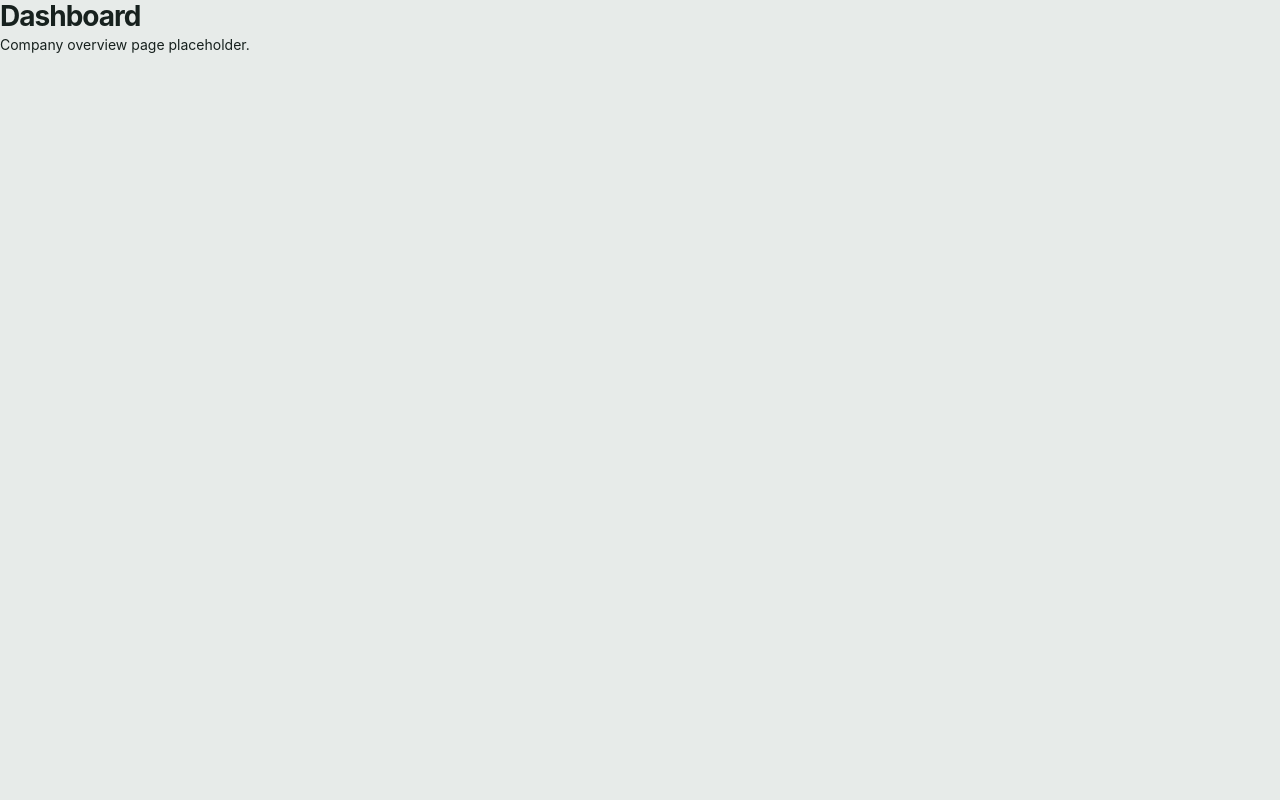
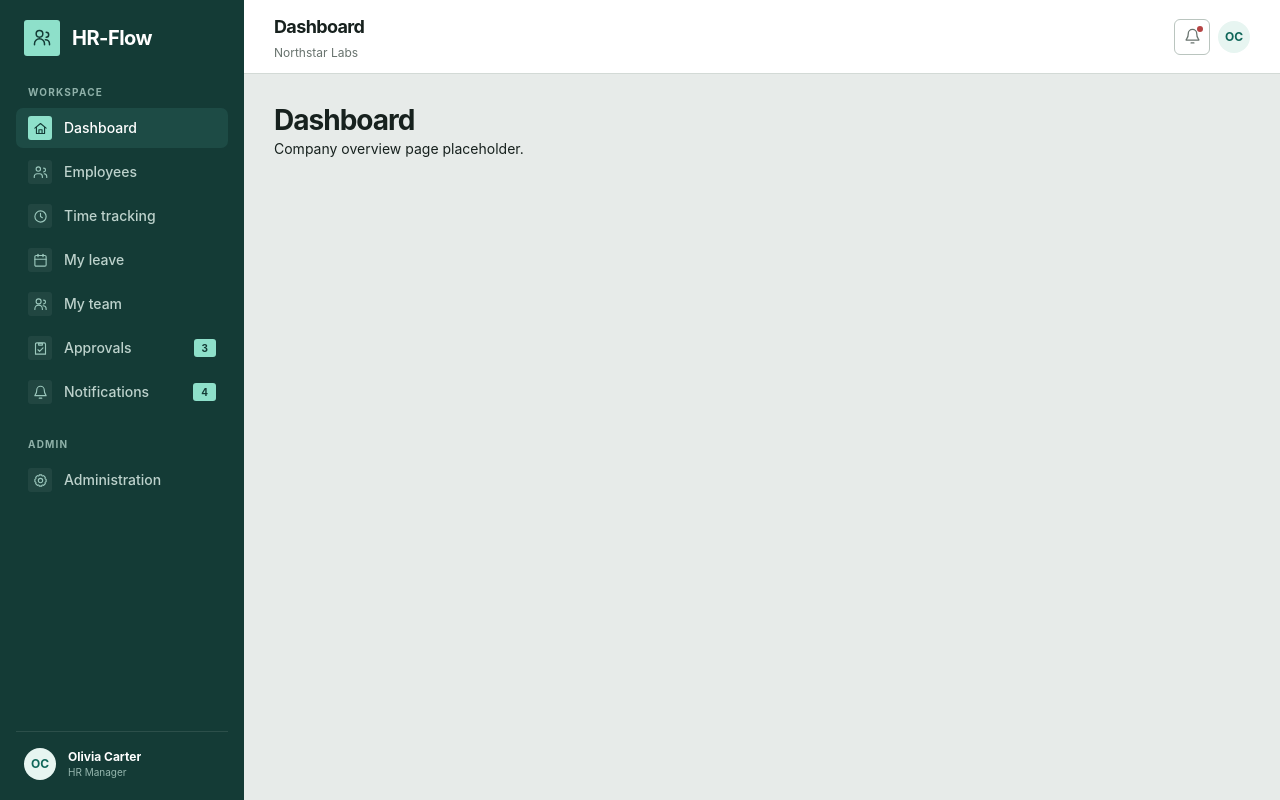
Before and after one commit to tmikulcic/HR-Flow, a Vue app: page /dashboard in a window 1280 px wide. Built offline with nearby package versions, Linux system fonts and the light colour scheme.

Commit message:
Add general components

```diff
--- a/src/components/AppIcon.vue
+++ b/src/components/AppIcon.vue
@@ -35,6 +35,7 @@ const iconPaths = {
   ],
   inbox: ['M4 5h16v14H4z', 'M4 14h4l2 3h4l2-3h4'],
   close: ['M6 6l12 12', 'M18 6 6 18'],
+  menu: ['M4 7h16', 'M4 12h16', 'M4 17h16'],
 }
 
 const props = defineProps({
@@ -42,7 +43,19 @@ const props = defineProps({
     type: String,
     required: true,
     validator: (value) =>
-      ['home', 'employees', 'clock', 'calendar', 'team', 'approvals', 'bell', 'settings', 'inbox', 'close'].includes(value),
+      [
+        'home',
+        'employees',
+        'clock',
+        'calendar',
+        'team',
+        'approvals',
+        'bell',
+        'settings',
+        'inbox',
+        'close',
+        'menu',
+      ].includes(value),
   },
   size: {
     type: [Number, String],
--- /dev/null
+++ b/src/components/AppSidebar.vue
@@ -0,0 +1,133 @@
+<script setup>
+import AppIcon from './AppIcon.vue'
+import Avatar from './Avatar.vue'
+import BrandLogo from './BrandLogo.vue'
+
+defineProps({
+  open: Boolean,
+})
+
+const emit = defineEmits(['close', 'navigate'])
+
+const workspaceItems = [
+  { label: 'Dashboard', to: '/dashboard', icon: 'home' },
+  { label: 'Employees', to: '/employees', icon: 'employees' },
+  { label: 'Time tracking', to: '/time-tracking', icon: 'clock' },
+  { label: 'My leave', to: '/leave-requests', icon: 'calendar' },
+  { label: 'My team', to: '/team', icon: 'team' },
+  { label: 'Approvals', to: '/approvals', icon: 'approvals', badge: 3 },
+  { label: 'Notifications', to: '/notifications', icon: 'bell', badge: 4 },
+]
+
+const administrationItems = [
+  { label: 'Administration', to: '/administration', icon: 'settings' },
+]
+
+function handleNavigation(event, navigate) {
+  navigate(event)
+  emit('navigate')
+}
+</script>
+
+<template>
+  <aside
+    :class="[
+      'fixed inset-y-0 left-0 z-40 flex w-[244px] flex-col bg-sidebar px-4 py-5 text-white transition-transform duration-200',
+      'lg:static lg:translate-x-0',
+      open ? 'translate-x-0' : '-translate-x-full',
+    ]"
+    aria-label="Primary navigation"
+  >
+    <div class="flex items-center justify-between px-2 pb-7">
+      <BrandLogo />
+      <button
+        type="button"
+        class="grid size-8 place-items-center rounded-control text-[#bdd2cc] hover:bg-white/10 hover:text-white lg:hidden"
+        aria-label="Close navigation"
+        @click="emit('close')"
+      >
+        <AppIcon name="close" :size="18" />
+      </button>
+    </div>
+
+    <nav class="grid gap-6">
+      <div>
+        <p class="mb-2 px-3 text-[10px] font-bold uppercase tracking-[0.12em] text-[#8fb1a9]">
+          Workspace
+        </p>
+        <ul class="grid gap-1">
+          <li v-for="item in workspaceItems" :key="item.to">
+            <RouterLink v-slot="{ href, navigate, isActive }" :to="item.to" custom>
+              <a
+                :href="href"
+                :class="[
+                  'flex min-h-10 items-center gap-3 rounded-nav px-3 py-2 text-sm font-medium transition-colors',
+                  isActive
+                    ? 'bg-sidebar-active text-white'
+                    : 'text-[#bdd2cc] hover:bg-white/7 hover:text-white',
+                ]"
+                @click="handleNavigation($event, navigate)"
+              >
+                <span
+                  :class="[
+                    'grid size-6 shrink-0 place-items-center rounded-badge',
+                    isActive ? 'bg-[#8ee0ca] text-sidebar' : 'bg-white/6 text-[#9cc8bd]',
+                  ]"
+                >
+                  <AppIcon :name="item.icon" :size="15" />
+                </span>
+                <span>{{ item.label }}</span>
+                <span
+                  v-if="item.badge"
+                  class="ml-auto rounded-badge bg-[#8ee0ca] px-2 py-0.5 text-[10px] font-bold text-sidebar"
+                >
+                  {{ item.badge }}
+                </span>
+              </a>
+            </RouterLink>
+          </li>
+        </ul>
+      </div>
+
+      <div>
+        <p class="mb-2 px-3 text-[10px] font-bold uppercase tracking-[0.12em] text-[#8fb1a9]">
+          Admin
+        </p>
+        <ul class="grid gap-1">
+          <li v-for="item in administrationItems" :key="item.to">
+            <RouterLink v-slot="{ href, navigate, isActive }" :to="item.to" custom>
+              <a
+                :href="href"
+                :class="[
+                  'flex min-h-10 items-center gap-3 rounded-nav px-3 py-2 text-sm font-medium transition-colors',
+                  isActive
+                    ? 'bg-sidebar-active text-white'
+                    : 'text-[#bdd2cc] hover:bg-white/7 hover:text-white',
+                ]"
+                @click="handleNavigation($event, navigate)"
+              >
+                <span
+                  :class="[
+                    'grid size-6 shrink-0 place-items-center rounded-badge',
+                    isActive ? 'bg-[#8ee0ca] text-sidebar' : 'bg-white/6 text-[#9cc8bd]',
+                  ]"
+                >
+                  <AppIcon :name="item.icon" :size="15" />
+                </span>
+                <span>{{ item.label }}</span>
+              </a>
+            </RouterLink>
+          </li>
+        </ul>
+      </div>
+    </nav>
+
+    <div class="mt-auto flex items-center gap-3 border-t border-white/10 px-2 pt-4">
+      <Avatar name="Olivia Carter" size="small" />
+      <div class="min-w-0">
+        <strong class="block truncate text-xs">Olivia Carter</strong>
+        <span class="block truncate text-[10px] text-[#95b6ae]">HR Manager</span>
+      </div>
+    </div>
+  </aside>
+</template>
--- /dev/null
+++ b/src/components/AppTopbar.vue
@@ -0,0 +1,48 @@
+<script setup>
+import AppIcon from './AppIcon.vue'
+import Avatar from './Avatar.vue'
+
+defineProps({
+  title: {
+    type: String,
+    default: 'HR-Flow',
+  },
+  subtitle: {
+    type: String,
+    default: '',
+  },
+})
+
+defineEmits(['open-navigation'])
+</script>
+
+<template>
+  <header class="flex min-h-[74px] items-center justify-between border-b border-line bg-surface px-5 sm:px-page">
+    <div class="flex min-w-0 items-center gap-3">
+      <button
+        type="button"
+        class="grid size-9 shrink-0 place-items-center rounded-control border border-line-strong text-muted hover:bg-surface-soft lg:hidden"
+        aria-label="Open navigation"
+        @click="$emit('open-navigation')"
+      >
+        <AppIcon name="menu" :size="19" />
+      </button>
+      <div class="min-w-0">
+        <h1 class="truncate text-lg">{{ title }}</h1>
+        <p v-if="subtitle" class="mt-1 truncate text-xs text-muted">{{ subtitle }}</p>
+      </div>
+    </div>
+
+    <div class="flex items-center gap-2">
+      <RouterLink
+        to="/notifications"
+        class="relative grid size-9 place-items-center rounded-control border border-line-strong bg-surface text-muted hover:bg-surface-soft"
+        aria-label="Notifications"
+      >
+        <AppIcon name="bell" :size="17" />
+        <span class="absolute right-1.5 top-1.5 size-1.5 rounded-full bg-danger" aria-hidden="true" />
+      </RouterLink>
+      <Avatar name="Olivia Carter" size="small" />
+    </div>
+  </header>
+</template>
--- /dev/null
+++ b/src/components/BrandLogo.vue
@@ -0,0 +1,16 @@
+<script setup>
+import AppIcon from './AppIcon.vue'
+
+defineProps({
+  compact: Boolean,
+})
+</script>
+
+<template>
+  <RouterLink to="/dashboard" class="inline-flex items-center gap-3 text-white" aria-label="HR-Flow dashboard">
+    <span class="grid size-9 place-items-center rounded-badge bg-[#8ee0ca] text-sidebar">
+      <AppIcon name="team" :size="20" />
+    </span>
+    <strong v-if="!compact" class="text-xl tracking-tight">HR-Flow</strong>
+  </RouterLink>
+</template>
--- /dev/null
+++ b/src/layouts/AppLayout.vue
@@ -0,0 +1,48 @@
+<script setup>
+import { computed, ref, watch } from 'vue'
+import { useRoute } from 'vue-router'
+import AppSidebar from '../components/AppSidebar.vue'
+import AppTopbar from '../components/AppTopbar.vue'
+
+const route = useRoute()
+const sidebarOpen = ref(false)
+
+const pageTitle = computed(() => route.meta.title || 'HR-Flow')
+const pageSubtitle = computed(() => route.meta.subtitle || '')
+
+watch(
+  () => route.fullPath,
+  () => {
+    sidebarOpen.value = false
+  },
+)
+</script>
+
+<template>
+  <div class="min-h-screen bg-canvas lg:grid lg:grid-cols-[244px_minmax(0,1fr)]">
+    <AppSidebar
+      :open="sidebarOpen"
+      @close="sidebarOpen = false"
+      @navigate="sidebarOpen = false"
+    />
+
+    <button
+      v-if="sidebarOpen"
+      type="button"
+      class="fixed inset-0 z-30 bg-ink/55 lg:hidden"
+      aria-label="Close navigation"
+      @click="sidebarOpen = false"
+    />
+
+    <div class="min-w-0">
+      <AppTopbar
+        :title="pageTitle"
+        :subtitle="pageSubtitle"
+        @open-navigation="sidebarOpen = true"
+      />
+      <div class="p-5 sm:p-page">
+        <RouterView />
+      </div>
+    </div>
+  </div>
+</template>
--- a/src/router/index.js
+++ b/src/router/index.js
@@ -1,6 +1,7 @@
 import { createRouter, createWebHistory } from 'vue-router'
 import AdministrationPage from '../pages/AdministrationPage.vue'
 import ApprovalsPage from '../pages/ApprovalsPage.vue'
+import AppLayout from '../layouts/AppLayout.vue'
 import DashboardPage from '../pages/DashboardPage.vue'
 import EmployeeDetailPage from '../pages/EmployeeDetailPage.vue'
 import EmployeesPage from '../pages/EmployeesPage.vue'
@@ -16,24 +17,73 @@ import UiPreviewPage from '../pages/UiPreviewPage.vue'
 const routes = [
   { path: '/', redirect: '/login' },
   { path: '/login', name: 'login', component: LoginPage },
-  { path: '/dashboard', name: 'dashboard', component: DashboardPage },
-  { path: '/employees', name: 'employees', component: EmployeesPage },
   {
-    path: '/employees/:employeeId',
+    path: '/',
+    component: AppLayout,
+    meta: { requiresAuth: true },
+    children: [
+      {
+        path: 'dashboard',
+        name: 'dashboard',
+        component: DashboardPage,
+        meta: { title: 'Dashboard', subtitle: 'Northstar Labs' },
+      },
+      {
+        path: 'employees',
+        name: 'employees',
+        component: EmployeesPage,
+        meta: { title: 'Employees', subtitle: 'People directory and employee records' },
+      },
+      {
+        path: 'employees/:employeeId',
         name: 'employee-detail',
         component: EmployeeDetailPage,
+        meta: { title: 'Employee profile', subtitle: 'Employee details and activity' },
       },
-  { path: '/time-tracking', name: 'time-tracking', component: TimeTrackingPage },
-  { path: '/leave-requests', name: 'leave-requests', component: LeaveRequestsPage },
       {
-    path: '/leave-requests/new',
+        path: 'time-tracking',
+        name: 'time-tracking',
+        component: TimeTrackingPage,
+        meta: { title: 'Time tracking', subtitle: 'Your weekly work records' },
+      },
+      {
+        path: 'leave-requests',
+        name: 'leave-requests',
+        component: LeaveRequestsPage,
+        meta: { title: 'My leave', subtitle: 'Balance, requests and upcoming time off' },
+      },
+      {
+        path: 'leave-requests/new',
         name: 'new-leave-request',
         component: NewLeaveRequestPage,
+        meta: { title: 'New leave request', subtitle: 'Request time off' },
       },
-  { path: '/team', name: 'team', component: TeamPage },
-  { path: '/approvals', name: 'approvals', component: ApprovalsPage },
-  { path: '/notifications', name: 'notifications', component: NotificationsPage },
-  { path: '/administration', name: 'administration', component: AdministrationPage },
+      {
+        path: 'team',
+        name: 'team',
+        component: TeamPage,
+        meta: { title: 'My team', subtitle: 'Engineering team overview' },
+      },
+      {
+        path: 'approvals',
+        name: 'approvals',
+        component: ApprovalsPage,
+        meta: { title: 'Approvals', subtitle: 'Review team leave requests' },
+      },
+      {
+        path: 'notifications',
+        name: 'notifications',
+        component: NotificationsPage,
+        meta: { title: 'Notifications', subtitle: 'Updates that need your attention' },
+      },
+      {
+        path: 'administration',
+        name: 'administration',
+        component: AdministrationPage,
+        meta: { title: 'Administration', subtitle: 'Users, roles and company settings' },
+      },
+    ],
+  },
   { path: '/ui-preview', name: 'ui-preview', component: UiPreviewPage },
   { path: '/:pathMatch(.*)*', name: 'not-found', component: NotFoundPage },
 ]
@@ -43,4 +93,8 @@ const router = createRouter({
   routes,
 })
 
+router.afterEach((to) => {
+  document.title = to.meta.title ? `${to.meta.title} · HR-Flow` : 'HR-Flow'
+})
+
 export default router
```
Also changed, not shown: 1 other file (tests, documents, lock files or other folders). Lines whose indentation alone changed are shown as unchanged.
